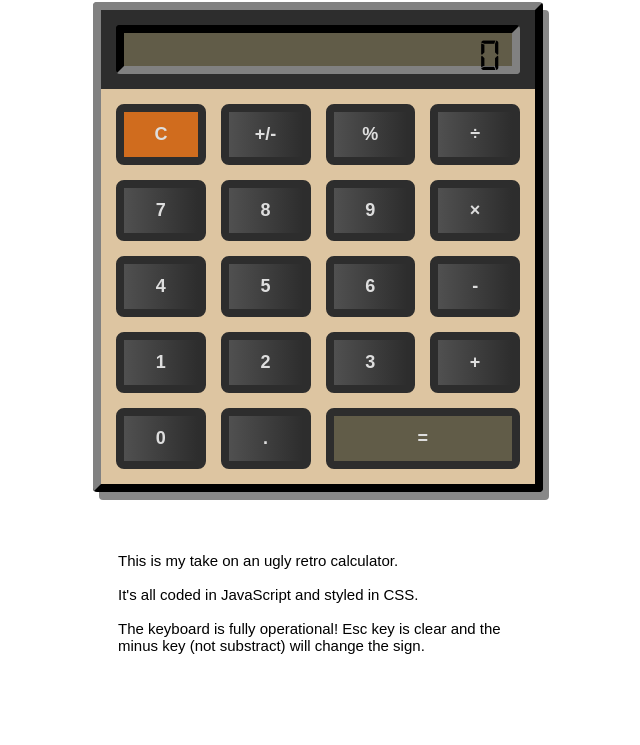
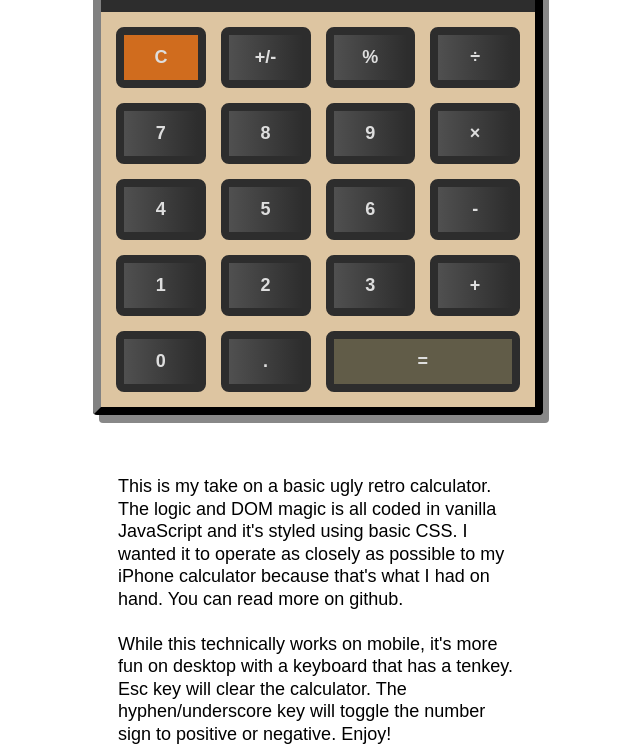
Before and after one commit to tylts/calc2, a plain HTML site: page index.html in a window 1280 px wide. Shown: the part 135-880 px from the top of the page, without its empty margins (322-962 px from the left). Before the commit the page ends 800 px from the top, so only its background shows below. Drawn offline with Linux system fonts and the light colour scheme.

Commit message:
Finished the readme and quite possibly finished the calculator. IS THE WORK EVERY REALLY DONE?

```diff
--- a/index.html
+++ b/index.html
@@ -25,7 +25,6 @@
     />
   </head>
   <body>
-    <h1>Calculator</h1>
     <div class="calc-container">
       <div class="display-container">
         <div id="display">0</div>
@@ -54,9 +53,18 @@
     </div>
     <div id="info">
       <p>
-        This is my take on an ugly retro calculator. </br></br> It's all coded in
-        JavaScript and styled in CSS. </br></br>The keyboard is fully operational! Esc key
-        is clear and the minus key (not substract) will change the sign.
+        This is my take on a basic ugly retro calculator. The logic and DOM
+        magic is all coded in vanilla JavaScript and it's styled using basic
+        CSS. I wanted it to operate as closely as possible to my iPhone
+        calculator because that's what I had on hand. You can read more on
+        github.
+      </p>
+      <br />
+      <p>
+        While this technically works on mobile, it's more fun on desktop with a
+        keyboard that has a tenkey. Esc key will clear the calculator. The
+        hyphen/underscore key will toggle the number sign to positive or
+        negative. Enjoy!
       </p>
     </div>
     <script src="script.js"></script>
--- a/style.css
+++ b/style.css
@@ -12,8 +12,6 @@ html {
 }
 
 body {
-  display: flex;
-  flex-direction: column;
   font-size: 1rem;
   font-family: Arial, Helvetica, sans-serif;
 }
@@ -24,10 +22,6 @@ h1 {
   margin-top: 40px;
   font-family: Arial, Helvetica, sans-serif;
   font-weight: 600;
-}
-
-p {
-  text-align: center;
 }
 
 .calc-container {
@@ -57,17 +51,11 @@ p {
   border-radius: 4px;
 }
 
-@media only screen and (max-width: 450px) {
-  .calc-container {
-    width: 350px;
-  }
-}
-
-/* Firefox was treating the width of the calulator display strangely */
-@-moz-document url-prefix() {
-  #display {
-    max-width: 400px;
-  }
+#info {
+  margin: auto;
+  width: 400px;
+  font-size: 1.2rem;
+  line-height: 1.5rem;
 }
 
 .calculator-buttons {
@@ -104,12 +92,15 @@ button {
   grid-column-end: span 2;
 }
 
-#info {
-  display: flex;
-  margin: auto;
+@media only screen and (max-width: 450px) {
+  .calc-container {
+    width: 350px;
+  }
+
+  #info {
+    margin: auto;
+    width: 300px;
+    font-size: 1.2rem;
+    line-height: 1.5rem;
+  }
 }
-
-#info p {
-  width: 400px;
-  text-align: left;
-}
```
Also changed, not shown: 1 other file.
